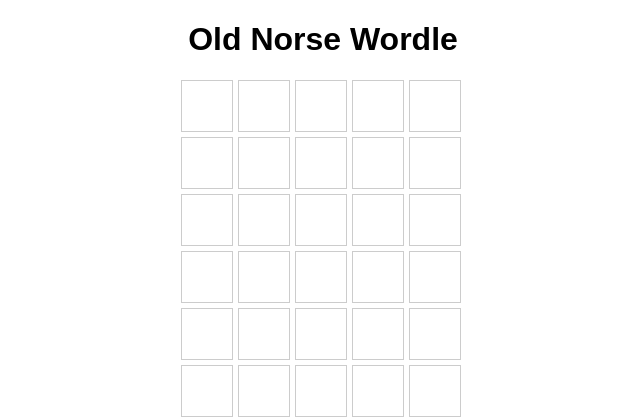
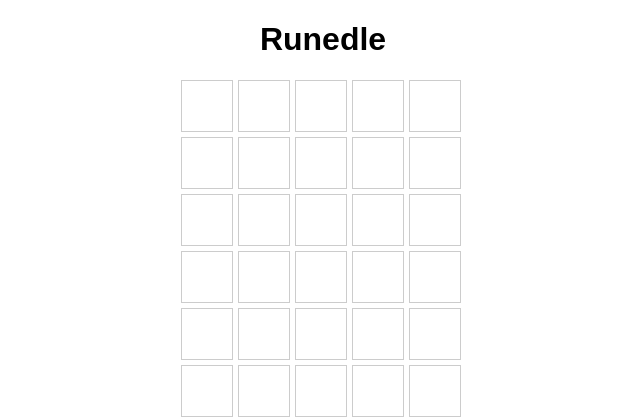
Before and after one commit to SuperOptimizer/runedle, a Flask app: page / in a window 1280 px wide. Shown: the top 420 px of the page, without its empty margins (317-957 px from the left). Run offline with Flask 3, Linux system fonts and the light colour scheme.

Commit message:
Update index.html

```diff
--- a/templates/index.html
+++ b/templates/index.html
@@ -14,7 +14,7 @@
     </style>
 </head>
 <body>
-    <h1>Old Norse Wordle</h1>
+    <h1>Runedle</h1>
     <div id="game-board"></div>
     <div id="rune-buttons"></div>
     <button id="submit-guess">Submit Guess</button>
```
